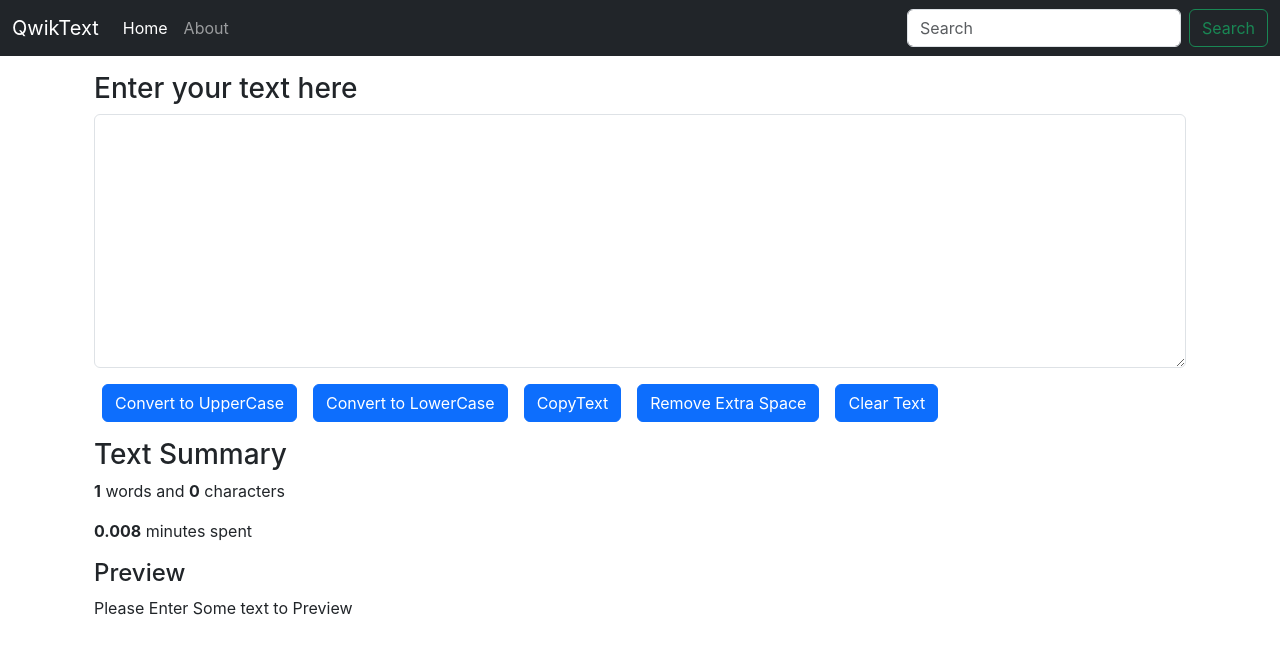
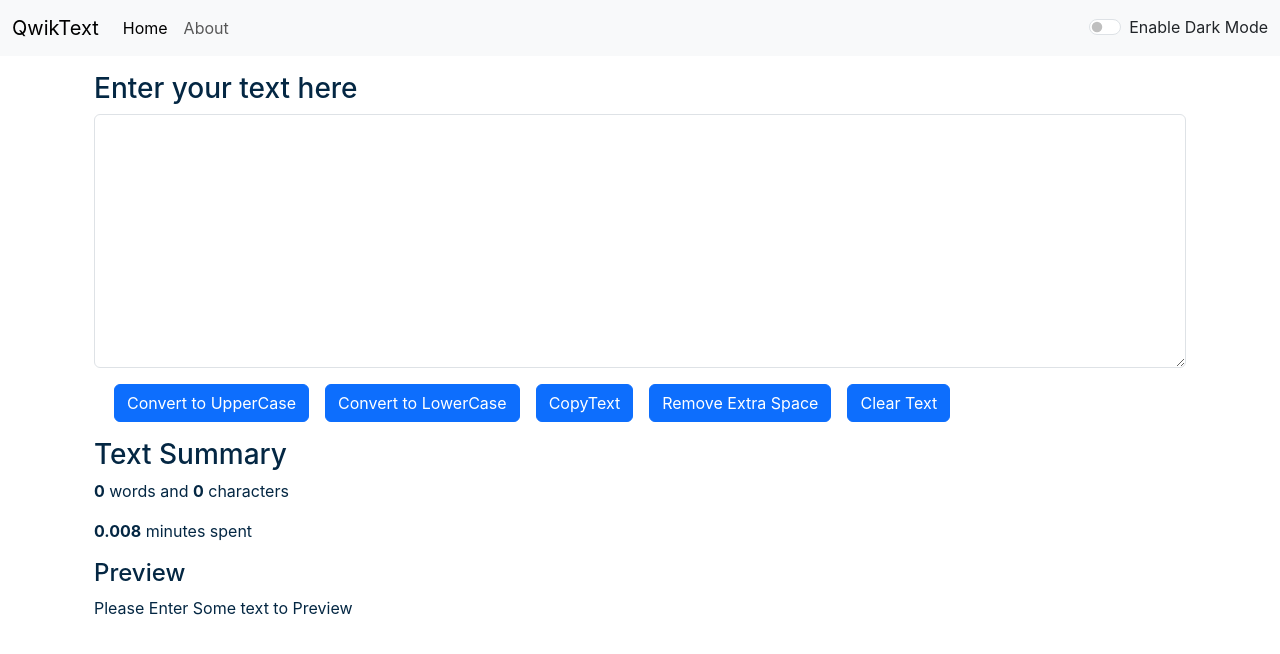
Before and after one commit to nkdey14/QwikText, a React (Create React App) app: page / in a window 1280 px wide. Shown: the top 654 px of the page. Built offline with nearby package versions, Linux system fonts and the light colour scheme.

Commit message:
Added src/components/About.js & Dark/Light Mode theme in QwikText

```diff
--- a/src/App.js
+++ b/src/App.js
@@ -1,14 +1,35 @@
+import { useState } from "react";
 import "./App.css";
+// import About from "./components/About";
 import Navbar from "./components/Navbar";
 import TextForm from "./components/TextForm";
 
 function App() {
+  const [mode, setMode] = useState("light");
+
+  const toggleMode = () => {
+    if (mode === "light") {
+      setMode("dark");
+      document.body.style.backgroundColor = "#042743";
+    } else {
+      setMode("light");
+      document.body.style.backgroundColor = "white";
+    }
+  };
+
   return (
     <>
-      <Navbar title="QwikText" home="Home" about="About" />
+      <Navbar
+        title="QwikText"
+        home="Home"
+        about="About"
+        mode={mode}
+        toggleMode={toggleMode}
+      />
       {/* <Navbar /> */}
       <div className="container">
-        <TextForm heading="Enter your text here" />
+        <TextForm heading="Enter your text here" mode={mode} />
+        {/* <About /> */}
       </div>
     </>
   );
--- /dev/null
+++ b/src/components/About.js
@@ -0,0 +1,128 @@
+import React, { useState } from "react";
+
+export default function About() {
+  const [myStyle, setMyStyle] = useState({
+    color: "black",
+    backgroundColor: "white",
+  });
+
+  const toggleMode = () => {
+    if (myStyle.color === "black") {
+      setMyStyle({
+        color: "white",
+        backgroundColor: "black",
+      });
+    } else {
+      setMyStyle({
+        color: "black",
+        backgroundColor: "white",
+      });
+    }
+  };
+
+  return (
+    <div className="container my-3" style={myStyle}>
+      <h3>About Us</h3>
+      <div className="accordion" id="accordionExample">
+        <div className="accordion-item">
+          <h2 className="accordion-header">
+            <button
+              className="accordion-button"
+              type="button"
+              style={myStyle}
+              data-bs-toggle="collapse"
+              data-bs-target="#collapseOne"
+              aria-expanded="true"
+              aria-controls="collapseOne"
+            >
+              Accordion Item #1
+            </button>
+          </h2>
+          <div
+            id="collapseOne"
+            className="accordion-collapse collapse show"
+            data-bs-parent="#accordionExample"
+          >
+            <div className="accordion-body" style={myStyle}>
+              <strong>This is the first item's accordion body.</strong> It is
+              shown by default, until the collapse plugin adds the appropriate
+              classes that we use to style each element. These classes control
+              the overall appearance, as well as the showing and hiding via CSS
+              transitions. You can modify any of this with custom CSS or
+              overriding our default variables. It's also worth noting that just
+              about any HTML can go within the <code>.accordion-body</code>,
+              though the transition does limit overflow.
+            </div>
+          </div>
+        </div>
+        <div className="accordion-item">
+          <h2 className="accordion-header">
+            <button
+              className="accordion-button collapsed"
+              type="button"
+              style={myStyle}
+              data-bs-toggle="collapse"
+              data-bs-target="#collapseTwo"
+              aria-expanded="false"
+              aria-controls="collapseTwo"
+            >
+              Accordion Item #2
+            </button>
+          </h2>
+          <div
+            id="collapseTwo"
+            className="accordion-collapse collapse"
+            data-bs-parent="#accordionExample"
+          >
+            <div className="accordion-body" style={myStyle}>
+              <strong>This is the second item's accordion body.</strong> It is
+              hidden by default, until the collapse plugin adds the appropriate
+              classes that we use to style each element. These classes control
+              the overall appearance, as well as the showing and hiding via CSS
+              transitions. You can modify any of this with custom CSS or
+              overriding our default variables. It's also worth noting that just
+              about any HTML can go within the <code>.accordion-body</code>,
+              though the transition does limit overflow.
+            </div>
+          </div>
+        </div>
+        <div className="accordion-item">
+          <h2 className="accordion-header">
+            <button
+              className="accordion-button collapsed"
+              type="button"
+              style={myStyle}
+              data-bs-toggle="collapse"
+              data-bs-target="#collapseThree"
+              aria-expanded="false"
+              aria-controls="collapseThree"
+            >
+              Accordion Item #3
+            </button>
+          </h2>
+          <div
+            id="collapseThree"
+            className="accordion-collapse collapse"
+            data-bs-parent="#accordionExample"
+          >
+            <div className="accordion-body" style={myStyle}>
+              <strong>This is the third item's accordion body.</strong> It is
+              hidden by default, until the collapse plugin adds the appropriate
+              classes that we use to style each element. These classes control
+              the overall appearance, as well as the showing and hiding via CSS
+              transitions. You can modify any of this with custom CSS or
+              overriding our default variables. It's also worth noting that just
+              about any HTML can go within the <code>.accordion-body</code>,
+              though the transition does limit overflow.
+            </div>
+          </div>
+        </div>
+      </div>
+      <div className="container my-3">
+        <button className="btn btn-primary" onClick={toggleMode}>
+          Enable Dark Mode
+        </button>
+      </div>
+    </div>
+  );
+}
--- a/src/components/Navbar.js
+++ b/src/components/Navbar.js
@@ -4,7 +4,9 @@
 export default function Navbar(props) {
   return (
     <div>
-      <nav className="navbar navbar-expand-lg navbar-dark bg-dark">
+      <nav
+        className={`navbar navbar-expand-lg navbar-${props.mode} bg-${props.mode}`}
+      >
         <div className="container-fluid">
           <a className="navbar-brand" href="/">
             {props.title}
@@ -33,7 +35,7 @@
                 </a>
               </li>
             </ul>
-            <form className="d-flex" role="search">
+            {/* <form className="d-flex" role="search">
               <input
                 className="form-control me-2"
                 type="search"
@@ -43,7 +45,26 @@
               <button className="btn btn-outline-success" type="submit">
                 Search
               </button>
-            </form>
+            </form> */}
+            <div
+              className={`form-check form-switch text-${
+                props.mode === "dark" ? "light" : "dark"
+              }`}
+            >
+              <input
+                className="form-check-input"
+                type="checkbox"
+                role="switch"
+                onClick={props.toggleMode}
+                id="flexSwitchCheckDefault"
+              />
+              <label
+                className="form-check-label"
+                htmlFor="flexSwitchCheckDefault"
+              >
+                Enable Dark Mode
+              </label>
+            </div>
           </div>
         </div>
       </nav>
--- a/src/components/TextForm.js
+++ b/src/components/TextForm.js
@@ -46,16 +46,27 @@
   return (
     <>
       <div className="container my-3">
+        <div
+          className="mb-3"
+          style={{ color: props.mode === "dark" ? "white" : "#042743" }}
+        >
           <h3>{props.heading}</h3>
-        <div className="mb-3">
           <textarea
             className="form-control"
             id="myForm"
+            style={{
+              color: props.mode === "dark" ? "white" : "#042743",
+              backgroundColor: props.mode === "dark" ? "grey" : "white",
+            }}
             value={text}
             onChange={handleOnChange}
             rows="10"
           ></textarea>
         </div>
+        <div
+          className="container"
+          style={{ color: props.mode === "dark" ? "white" : "#042743" }}
+        >
           <button className="btn btn-primary mx-2" onClick={handleUpClick}>
             Convert to UpperCase
           </button>
@@ -72,12 +83,18 @@
             Clear Text
           </button>
         </div>
+      </div>
 
-      <div className="container">
+      <div
+        className="container"
+        style={{ color: props.mode === "dark" ? "white" : "#042743" }}
+      >
         <h3>Text Summary</h3>
         <p>
-          <strong>{text.split(" ").length}</strong> words and{" "}
-          <strong>{text.length}</strong> characters
+          <strong>
+            {text.split(/(\s+)/).filter((x) => x.trim().length > 0).length}
+          </strong>{" "}
+          words and <strong>{text.length}</strong> characters
         </p>
         <p>
           <strong>{0.008 * text.split(" ").length}</strong> minutes spent
```
Lines whose indentation alone changed are shown as unchanged.
